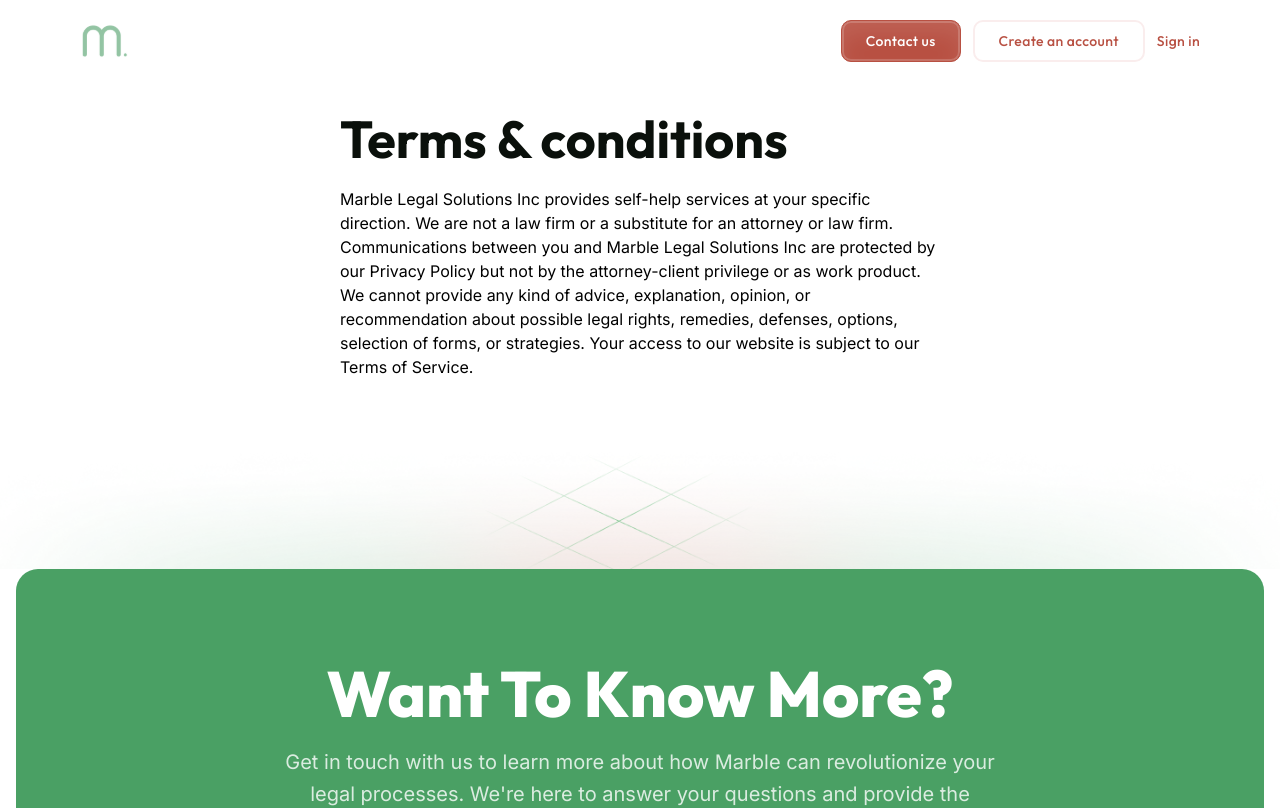
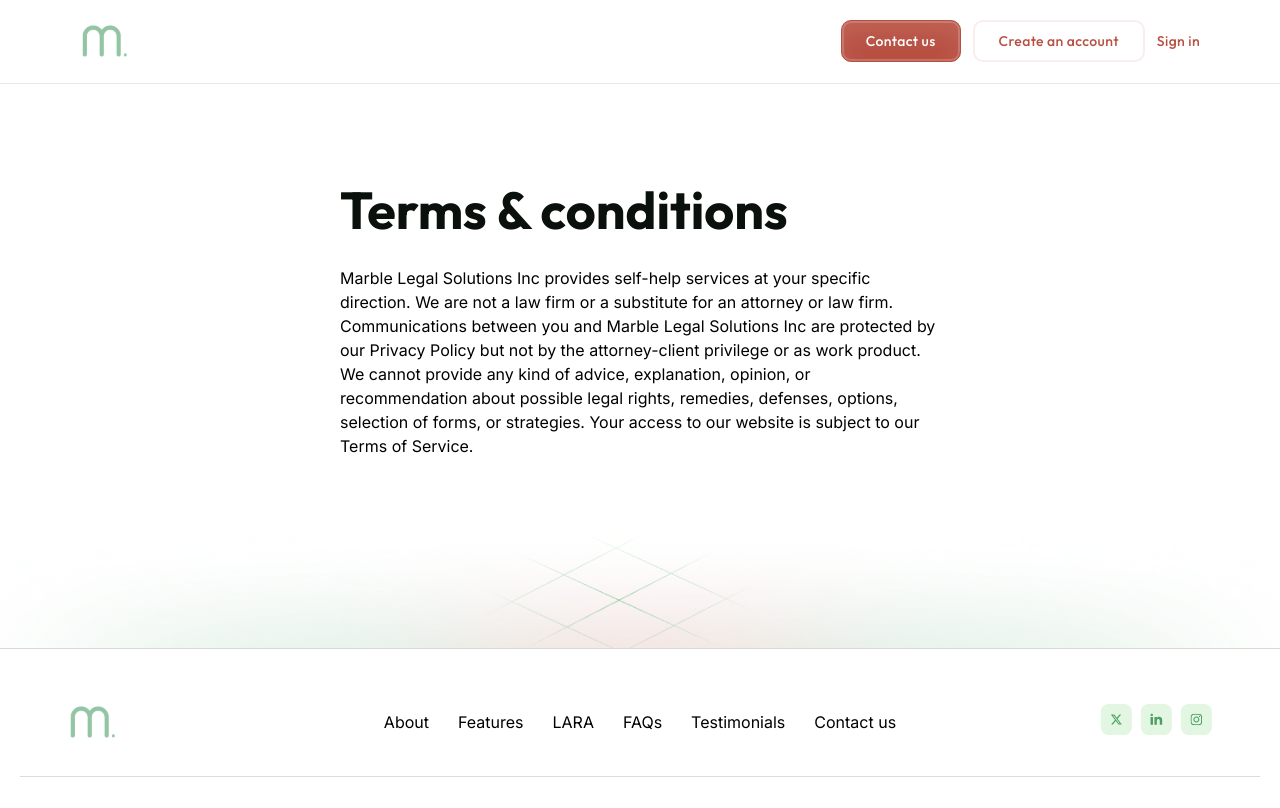
Before and after one commit to marble-legal/marble-legal-landing, a Next.js app: page /terms-and-services in a window 1280 px wide. Shown: the top 808 px of the page. Built offline with nearby package versions, Linux system fonts and the light colour scheme.

Commit message:
Fix styling

```diff
--- a/src/app/terms-and-services/page.tsx
+++ b/src/app/terms-and-services/page.tsx
@@ -10,13 +10,13 @@
   return (
     <main className="flex flex-col items-center justify-between">
       <Navbar />
-      <div className="relative w-full flex flex-col items-center justify-center pb-[150px]">
+      <div className="relative border-t border-t-[#E1ECE0] border-b border-b-[#D7D7D7] w-full flex flex-col items-center justify-center py-10 md:pt-[110px] md:pb-[150px]">
         <h1
-          className={`text-2xl md:text-[52px] font-bold md:w-[600px] max-w-[600px] text-left mt-10 text-[#0A100B] ${outfit.className}`}
+          className={`text-2xl md:text-[52px] font-bold md:w-[600px] max-w-[600px] text-left text-[#0A100B] ${outfit.className}`}
         >
           Terms & conditions
         </h1>
-        <p className="text-center md:text-left mt-8 px-4 md:px-0 text-base max-w-[600px] mb-10">
+        <p className="text-center md:text-left mt-10 px-4 md:px-0 text-base max-w-[600px] mb-10">
           Marble Legal Solutions Inc provides self-help services at your
           specific direction. We are not a law firm or a substitute for an
           attorney or law firm. Communications between you and Marble Legal
@@ -39,7 +39,6 @@
           priority
         />
       </div>
-      <Contactus />
       <Footer />
     </main>
   );
```
